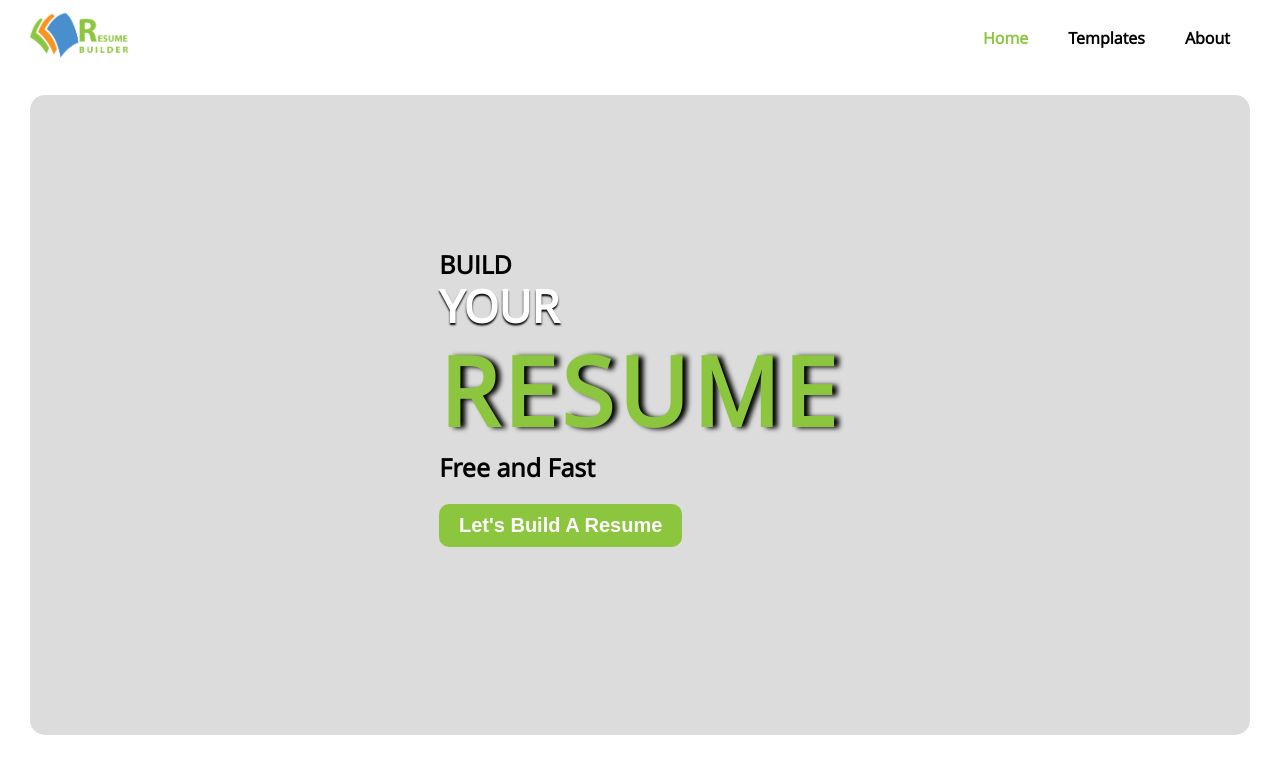
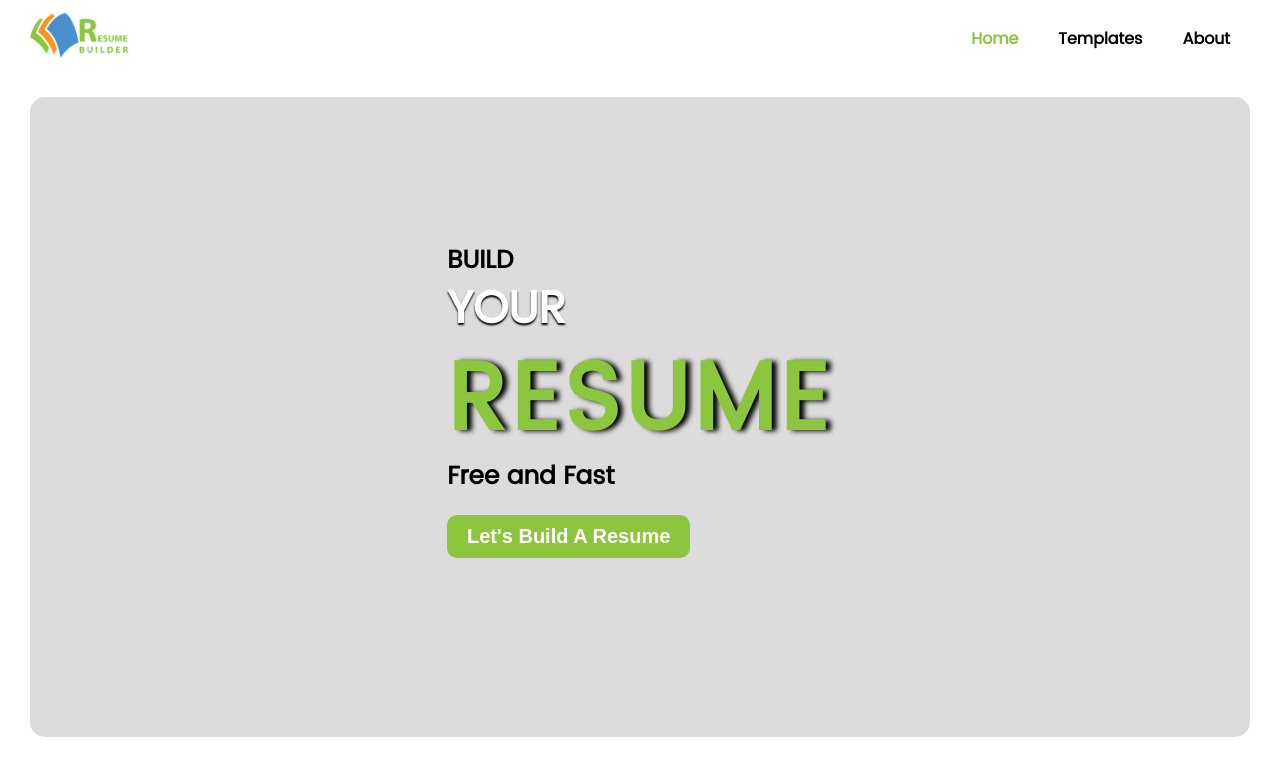
Before and after one commit to Aliherawi7/resume-builder, a React (Create React App) app: page / in a window 1280 px wide. Shown: the top 763 px of the page. Built offline with nearby package versions, Linux system fonts and the light colour scheme.

Commit message:
body fontfamily changed to poppins

```diff
--- a/src/index.css
+++ b/src/index.css
@@ -27,15 +27,15 @@
 }
 
 @font-face {
-  font-family: 'Nexa';
-  src: url('./assets/fonts/NexaTextDemo-Light.woff');
-  src: url('./assets/fonts/NexaTextDemo-Bold.woff');
+  font-family: "poppins";
+  src: url("./assets/fonts/Poppins-Bold.ttf");
+  src: url("./assets/fonts/Poppins-Regular.ttf");
 }
 html{
   scroll-behavior: smooth;
 }
 body {
-  font-family: 'OpenSans';
+  font-family: 'poppins';
   scroll-behavior: smooth;
 }
 button {
```
